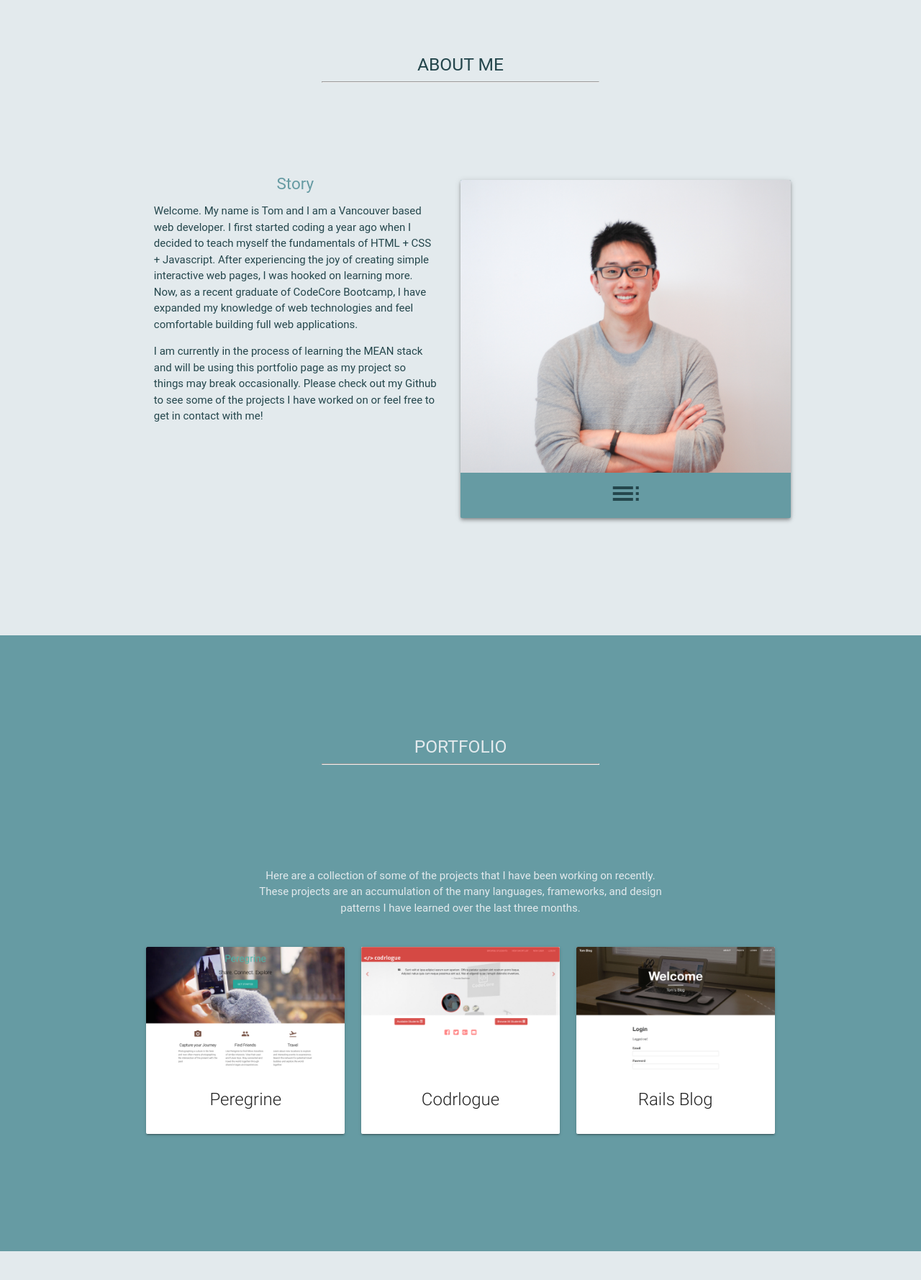
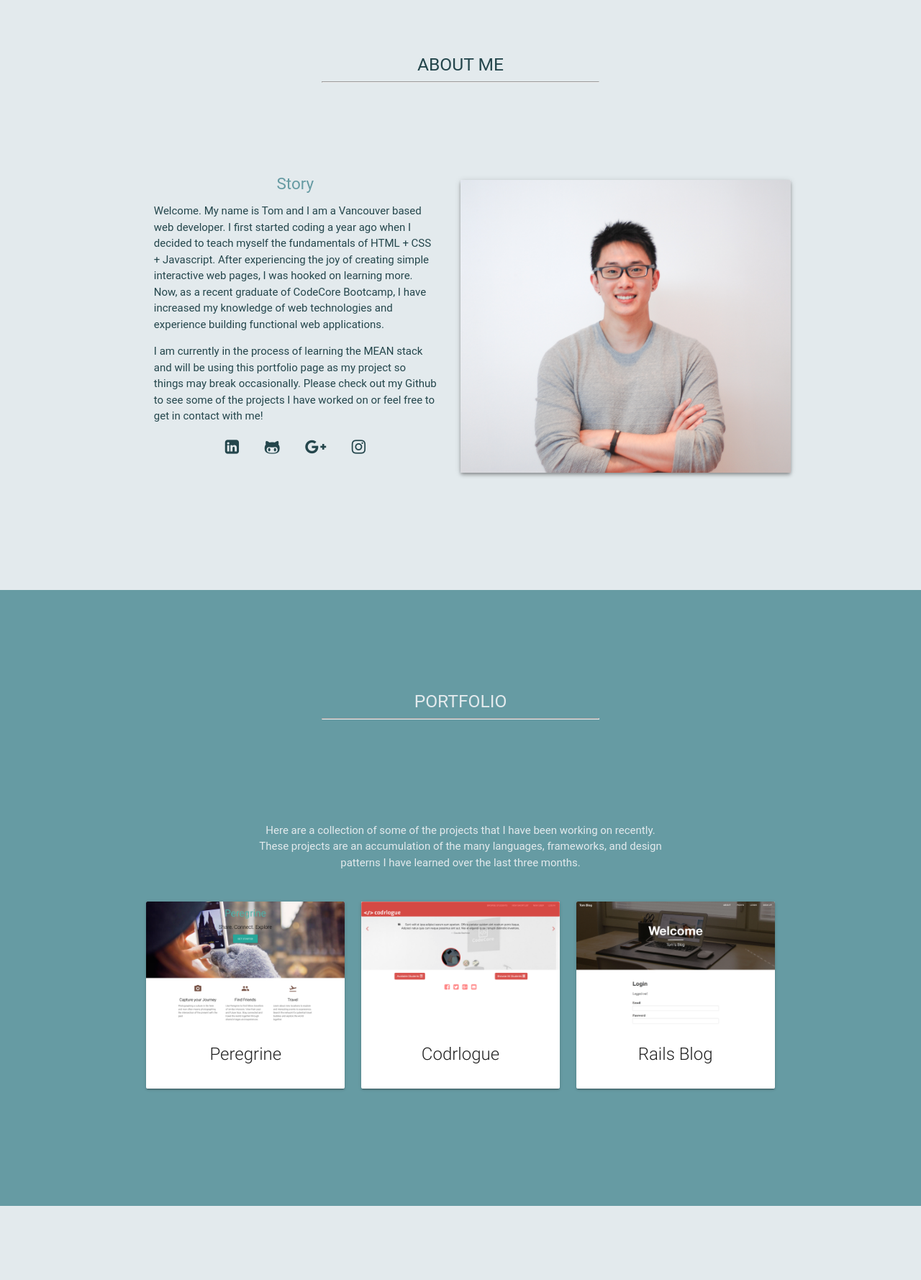
Before and after one commit to ymnj/tomhung, a PHP site: page / in a window 1280 px wide. Shown: the part 469-2248 px from the top of the page at 72% size. Run offline with PHP 8.4, Linux system fonts and the light colour scheme; some libraries are stand-ins or nearby versions; some web fonts are replaced.

Commit message:
Change location of links. Removed card activation. Add description to peregrine and codrlogue modals.

```diff
--- a/css/main-styles.css
+++ b/css/main-styles.css
@@ -27,23 +27,13 @@ section {
   color: #24464C; }
   .about .story p {
     padding: 0% 5%; }
+  .about .link-icons {
+    font-size: 1.5em; }
+    .about .link-icons a {
+      color: #24464C;
+      margin: 0 15px; }
   .about .card.col.m6 {
-    padding: 0;
-    background-color: #669BA3; }
-    .about .card.col.m6 .card-content {
-      padding: 5px 20px 0; }
-      .about .card.col.m6 .card-content i {
-        font-size: 2em;
-        margin: 0; }
-    .about .card.col.m6 .card-reveal {
-      opacity: 0.9; }
-      .about .card.col.m6 .card-reveal .card-title.grey-text.text-darken-4 {
-        margin-bottom: 15%; }
-      .about .card.col.m6 .card-reveal .link-icons {
-        margin: 5% 0%;
-        font-size: 1.5em; }
-        .about .card.col.m6 .card-reveal .link-icons a {
-          color: #24464C; }
+    padding: 0; }
   .about h6 {
     font-size: 1.5em;
     margin: 0;
--- a/css/sass/main-styles.scss
+++ b/css/sass/main-styles.scss
@@ -42,37 +42,17 @@ section {
     padding: 0% 5%;
   }
 
+  .link-icons {
+    font-size: 1.5em;
+
+    a {
+      color: #24464C;
+      margin: 0 15px;
+    }
+  }
+
   .card.col.m6 {
     padding: 0;
-    background-color: #669BA3;
-
-    .card-content {
-      padding: 5px 20px 0;
-
-      i {
-        font-size: 2em;
-        margin: 0;
-      }
-    }
-
-    .card-reveal {
-
-      opacity: 0.9;
-
-      .card-title.grey-text.text-darken-4 {
-        margin-bottom: 15%;
-      }
-
-      .link-icons {
-        margin: 5% 0%;
-        font-size: 1.5em;
-
-        a {
-          color: #24464C;
-        }
-
-      }
-    }
   }
 
   h6 {
--- a/index.html
+++ b/index.html
@@ -35,37 +35,24 @@
 					<h6 class="center-align">Story</h6>
 
 					<p>
-					Welcome. My name is Tom and I am a Vancouver based web developer. I first started coding a year ago when I decided to teach myself the fundamentals of HTML + CSS + Javascript. After experiencing the joy of creating simple interactive web pages, I was hooked on learning more. Now, as a recent graduate of CodeCore Bootcamp, I have expanded my knowledge of web technologies and feel comfortable building full web applications.
+					Welcome. My name is Tom and I am a Vancouver based web developer. I first started coding a year ago when I decided to teach myself the fundamentals of HTML + CSS + Javascript. After experiencing the joy of creating simple interactive web pages, I was hooked on learning more. Now, as a recent graduate of CodeCore Bootcamp, I have increased my knowledge of web technologies and experience building functional web applications.
 					</p>
-
 
 					<p>
 					I am currently in the process of learning the MEAN stack and will be using this portfolio page as my project so things may break occasionally. Please check out my Github to see some of the projects I have worked on or feel free to get in contact with me!
 					</p>
+
+					<div class="link-icons center-align">
+						<a href="http://www.linkedin.com/in/tomhungyvr" target="_blank"><i class="fa fa-linkedin-square" aria-hidden="true"></i></a>
+						<a href="https://github.com/ymnj" target="_blank"><i class="fa fa-github-alt" aria-hidden="true"></i></a>
+						<a href="https://plus.google.com/u/1/103585423442230985484/posts" target="_blank"><i class="fa fa-google-plus"></i></a>
+						<a href="https://www.instagram.com/ym.nj/" target="_blank"><i class="fa fa-instagram"></i></a>
+					</div>
 				</div>
 
 				<div class="card col m6 offset-m3 l6 z-depth-2">
-			    <div class="card-image waves-effect waves-block waves-light">
-			      <img class="activator" src="images/tom.jpg">
-			    </div>
-			    <div class="card-content card-title activator center-align">
-			      <i class="material-icons">toc</i>
-			    </div>
-			    <div class="card-reveal">
-			      <div class="card-title grey-text text-darken-4"><i class="material-icons right">close</i></div>
-
-			      <div class="link-icons center-align">
-			      	<a href="http://www.linkedin.com/in/tomhungyvr" target="_blank"><i class="fa fa-linkedin-square" aria-hidden="true"></i> LinkedIn</a>
-			      </div>
-			      <div class="link-icons center-align">
-			      	<a href="https://github.com/ymnj" target="_blank"><i class="fa fa-github-alt" aria-hidden="true"></i> GitHub</a>
-			      </div>
-			      <div class="link-icons center-align">
-			      	<a href="https://plus.google.com/u/1/103585423442230985484/posts" target="_blank"><i class="fa fa-google"></i> Google+</a>
-			      </div>
-			      <div class="link-icons center-align">
-							<a href="https://www.instagram.com/ym.nj/" target="_blank"><i class="fa fa-instagram"></i> Instagram</a>
-			      </div>
+			    <div class="card-image">
+			      <img src="images/tom.jpg">
 			    </div>
 			  </div>
 			</div>
@@ -112,7 +99,7 @@
 							<p><a href="https://github.com/ymnj/peregrine" target="_blank">Source Code on GitHub</a></p>
 
 				      <p>
-				      	The idea for Peregrine was conceived when I frequently saw a friend posting photos of himself with new friends he met while traveling to other countries. As well as local subreddits such as /vancouver or /taiwan, would often have foreign travelers asking locals about places to visit or people willing to meet up to show them around.
+				      	The idea for Peregrine was conceived when I frequently saw a friend posting photos of himself with new friends he met while traveling to other countries. As well as local subreddits such as /vancouver or /taiwan would often have foreign travelers asking locals about places to visit or people willing to meet up to show them around.
 				      </p>
 
 				      <p>
@@ -129,6 +116,9 @@
 								Going forward, I am going to continue working on this project to hopefully complete the initial idea I had in the beginning and connect all the functions I have implemented into this application. I think it would be a really cool web application if I can implement some of the core features I had planned for this project such as searching for users based on itinerary and a messaging system. Despite many hiccups, this solo project was a learning process throughout its entire development and I'm happy with how its progressed so far.
 							</p>
 
+							<p>
+								<em>Built with Ruby on Rails, MaterializeCSS, jQuery, Javascript, CSS3, Mapbox</em>
+							</p>
 				     </div>
 			    </div>
 			    <div class="modal-footer">
@@ -160,29 +150,28 @@
 							<p><a href="https://github.com/jennli/codrlogue" target="_blank">Source Code on GitHub</a></p>
 
 				      <p>
-				      	Lorem ipsum dolor sit amet, consectetur adipisicing elit, sed do eiusmod
-				      	tempor incididunt ut labore et dolore magna aliqua. Ut enim ad minim veniam,
-				      	quis nostrud exercitation ullamco laboris nisi ut aliquip ex ea commodo
-				      	consequat. Duis aute irure dolor in reprehenderit in voluptate velit esse
-				      	cillum dolore eu fugiat nulla pariatur. Excepteur sint occaecat cupidatat non
-				      	proident, sunt in culpa qui officia deserunt mollit anim id est laborum.
+				      	<b>The goal:</b> Build a networking service targeted at connecting employers with CodeCore students looking for employment.
 				      </p>
 				      <p>
-				      	Lorem ipsum dolor sit amet, consectetur adipisicing elit, sed do eiusmod
-				      	tempor incididunt ut labore et dolore magna aliqua. Ut enim ad minim veniam,
-				      	quis nostrud exercitation ullamco laboris nisi ut aliquip ex ea commodo
-				      	consequat. Duis aute irure dolor in reprehenderit in voluptate velit esse
-				      	cillum dolore eu fugiat nulla pariatur. Excepteur sint occaecat cupidatat non
-				      	proident, sunt in culpa qui officia deserunt mollit anim id est laborum.
+				      	Codrlogue was developed over the course of three days as part of CodeCore's group project "hackathon". It was the first experience we had working on a collaborative project and the greatest challenge was working effectively as a team. As a group of 6 students, our first step was defining the scope of the project by evaluating the requirements and features expected by the client(lead instructor Tam). I really enjoy this part of the process where before any code is written, everyone in the group can discuss and present their ideas on what should go into the application and how it should be approached.
 				      </p>
+
 				      <p>
-				      	Lorem ipsum dolor sit amet, consectetur adipisicing elit, sed do eiusmod
-				      	tempor incididunt ut labore et dolore magna aliqua. Ut enim ad minim veniam,
-				      	quis nostrud exercitation ullamco laboris nisi ut aliquip ex ea commodo
-				      	consequat. Duis aute irure dolor in reprehenderit in voluptate velit esse
-				      	cillum dolore eu fugiat nulla pariatur. Excepteur sint occaecat cupidatat non
-				      	proident, sunt in culpa qui officia deserunt mollit anim id est laborum.
+				      	The majority of my time was spent working on any development involving the user model on the back-end as well as the overall design of the user profile interface. This involved communicating with other members of the group to establish timelines for individual tasks in order to maintain a consistent workflow. Otherwise, we ran into issues where areas of our code were dependent on other individuals' work and this meant wasted time spent waiting. We tried to follow a basic implementation of the SCRUM methodology in order to achieve this as well as using Trello to help plan out our sprints. I was also tasked with implementing the mailing system allowing employers to contact students if they were interested.
+							</p>
+
+							<p>
+								A great learning point of this project was understanding how to properly use git in a team environment. Although we were familiar using git and github on our own projects, it was a challenge when we first tried merging our individual branches with everyone else's work. Knowing when to pull, merge or submit pull requests was quite chaotic but eventually, the process became straightforward when we communicated with one another and established the current status of our individual work. Merge conflicts were surprisingly rare during our development.
+							</p>
+
 				      </p>
+								Despite being a project with only 3 days of work, I was incredibly amazed at what our team was able to accomplish. Although Codrlogue was not perfect and the experience was a tough and stressful three days/nights, the result was a self-realization of how far many of us have come since 2 months prior to starting the bootcamp. The opportunity to work as a team was one of the most enjoyable and educational experiences I had in the program and I am looking forward to finding an opportunity where I can again contribute to interesting and fun projects.
+				      </p>
+
+				      <p>
+				      	<em>Built with Ruby on Rails, Bootstrap, jQuery, Javascript, CSS3</em>
+				      </p>
+
 				     </div>
 			    </div>
 			    <div class="modal-footer">
```
Also changed, not shown: 1 other file.
